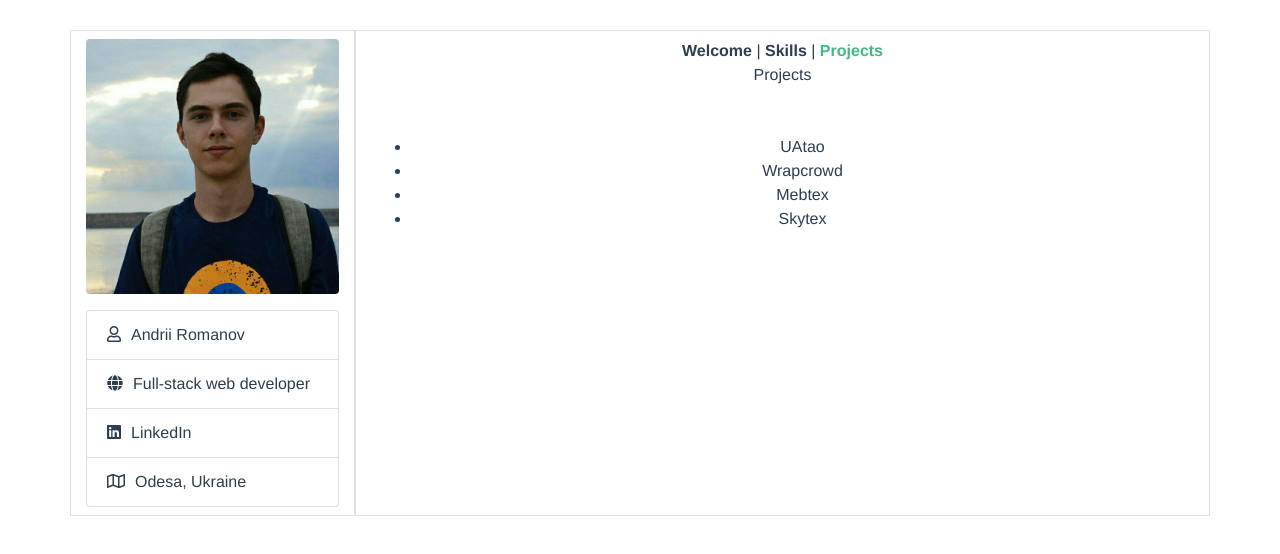
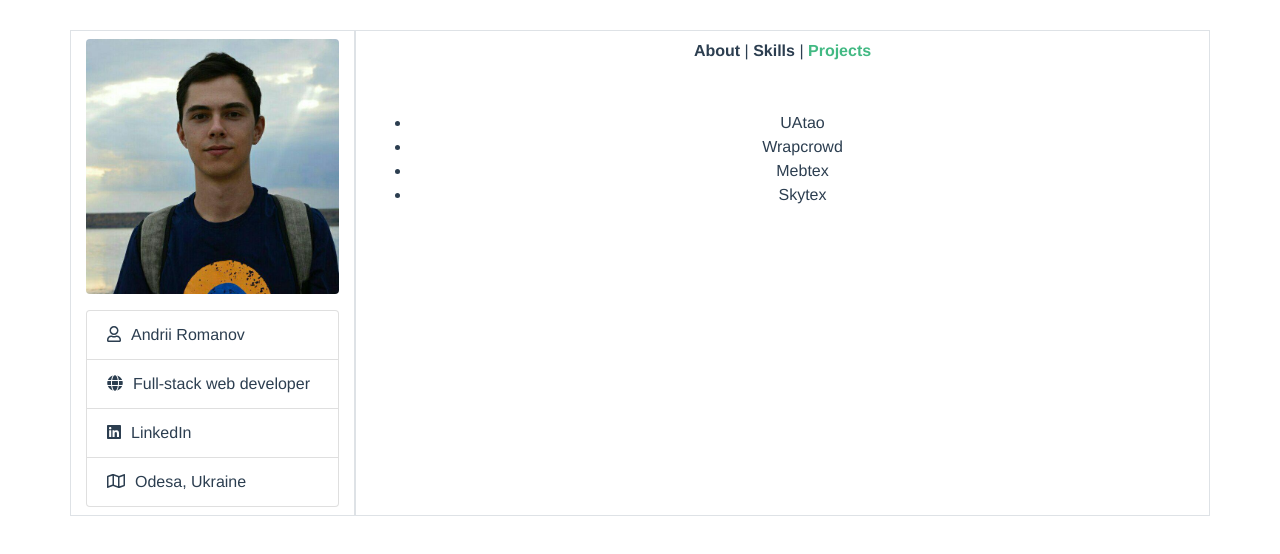
Before and after one commit to andreyromanov/portfolio, a Vue app: page /projects in a window 1280 px wide. Shown: the top 554 px of the page. Built offline with nearby package versions, Linux system fonts and the light colour scheme.

Commit message:
fade in animation

```diff
--- a/public/css/style.css
+++ b/public/css/style.css
@@ -48,3 +48,10 @@
   	margin-top: 25px;
   }
 }
+
+.fade-enter-active, .fade-leave-active {
+  transition: opacity 2s;
+}
+.fade-enter, .fade-leave-to {
+  opacity: 0;
+}
--- a/src/App.vue
+++ b/src/App.vue
@@ -29,7 +29,7 @@
             </ul>
           </div>
           <div id="main-container" class="col-md-9 border py-2">
-            <router-link to="/">Welcome</router-link> |
+            <router-link to="/">About</router-link> |
             <router-link to="/skills">Skills</router-link> |
             <router-link to="/projects">Projects</router-link>
 
--- a/src/views/Home.vue
+++ b/src/views/Home.vue
@@ -1,7 +1,7 @@
 <template>
   <div class="home">
     <HelloWorld msg="Welcome to my Portfolio" />
-    <transition appear>
+    <transition appear name="fade">
      <p class="text-left mt-4">Andrii Romanov is a skilled web developer, who is specialized in structuring and developing websites.
 	<br><br>
 	Andrii enjoys doing both frontend and backend jobs.
--- a/src/views/Projects.vue
+++ b/src/views/Projects.vue
@@ -1,11 +1,12 @@
 <template>
   <div class="projects">
-    Projects
+  	<transition appear name="fade">
     <ul class="mt-5">
     	<li>UAtao</li>
     	<li>Wrapcrowd</li>
     	<li>Mebtex</li>
     	<li>Skytex</li>
     </ul>
+</transition>
   </div>
 </template>
--- a/src/views/Skills.vue
+++ b/src/views/Skills.vue
@@ -1,6 +1,6 @@
 <template>
   <div class="skills">
-    Skills
+  	<transition appear name="fade">
     <ul class="mt-5">
     	<li>PHP</li>
     	<li>Laravel</li>
@@ -10,5 +10,6 @@
     	<li>Jquery</li>
     	<li>MySQL</li>
     </ul>
+</transition>
   </div>
 </template>
```
